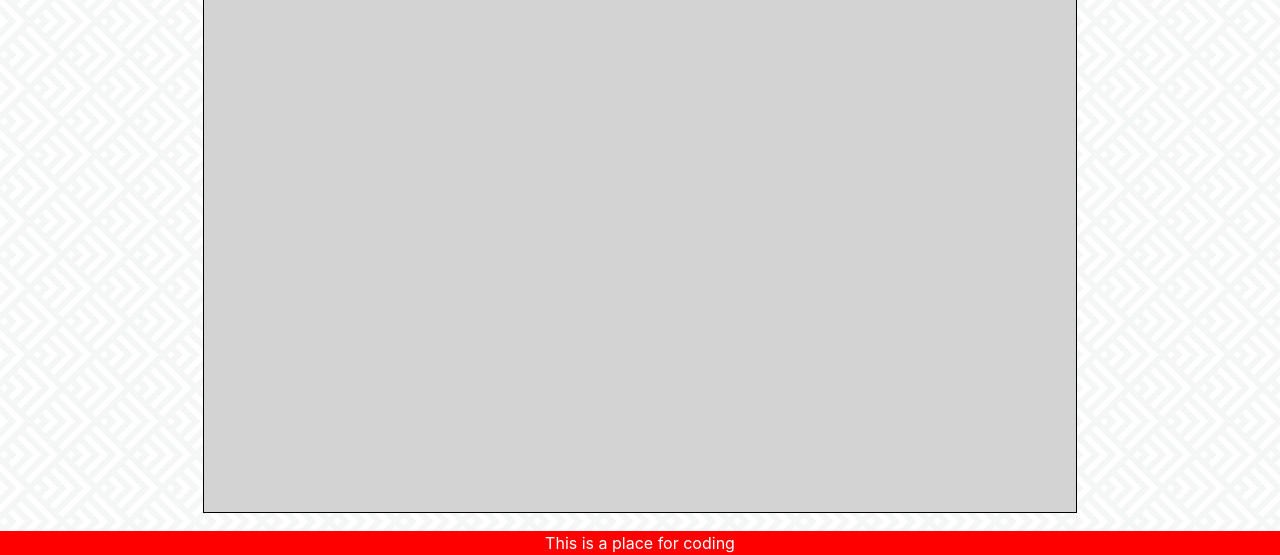
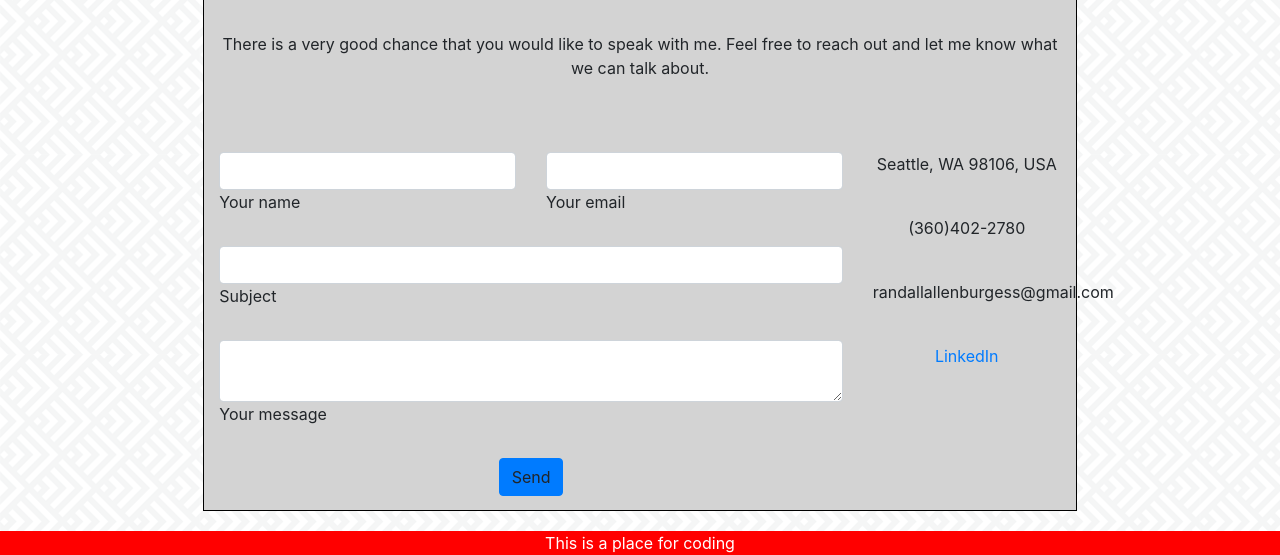
Before and after one commit to FlashOTFR/Homework8, a plain HTML site: page contact.html in a window 1280 px wide. Shown: the part 245-800 px from the top of the page. Drawn offline with nearby package versions, Linux system fonts and the light colour scheme.

Commit message:
finished contact page

```diff
--- a/contact.html
+++ b/contact.html
@@ -4,7 +4,7 @@
     <meta charset="UTF-8">
     <meta name="viewport" content="width=device-width, initial-scale=1.0">
     <meta http-equiv="X-UA-Compatible" content="ie=edge">
-    <title>Document</title>
+    <title>Contact</title>
     <link rel= 'stylesheet' href= 'style.css'>
     <link rel="stylesheet" href="https://stackpath.bootstrapcdn.com/bootstrap/4.3.1/css/bootstrap.min.css" integrity="sha384-ggOyR0iXCbMQv3Xipma34MD+dH/1fQ784/j6cY/iJTQUOhcWr7x9JvoRxT2MZw1T" crossorigin="anonymous">
 </head>
@@ -30,17 +30,121 @@
       </nav>
 
       <section>
-          <div class="row"></div>
 
           <div class="row">
                 <div class="col-md-2"></div>
+
+
                 <div class="col-md-8 center">
 
+                    <!--Section: Contact v.2-->
+<section class="mb-4">
+
+    <!--Section heading-->
+    <h1 class="h1-responsive font-weight-bold text-center my-4">Contact Me</h1>
+    <br>
+    <!--Section description-->
+    <p class="text-center w-responsive mx-auto mb-5">There is a very good chance that you would like to speak with me.  Feel free to reach out and let me know what we can talk about.</p>
+
+    <div class="row">
+
+        <!--Grid column-->
+        <div class="col-md-9 mb-md-0 mb-5">
+            <form id="contact-form" name="contact-form" action="mail.php" method="POST">
+                <br>
+                <!--Grid row-->
+                <div class="row">
+
+                    <!--Grid column-->
+                    <div class="col-md-6">
+                        <div class="md-form mb-0">
+                            <input type="text" id="name" name="name" class="form-control">
+                            <label for="name" class="">Your name</label>
+                        </div>
+                    </div>
+                    <!--Grid column-->
+
+                    <!--Grid column-->
+                    <div class="col-md-6">
+                        <div class="md-form mb-0">
+                            <input type="text" id="email" name="email" class="form-control">
+                            <label for="email" class="">Your email</label>
+                        </div>
+                    </div>
+                    <!--Grid column-->
+
                 </div>
+                <!--Grid row-->
+                <br>
+                <!--Grid row-->
+                <div class="row">
+                    <div class="col-md-12">
+                        <div class="md-form mb-0">
+                            <input type="text" id="subject" name="subject" class="form-control">
+                            <label for="subject" class="">Subject</label>
+                        </div>
+                    </div>
+                </div>
+                <!--Grid row-->
+
+                <!--Grid row-->
+                <div class="row">
+
+                    <!--Grid column-->
+                    <div class="col-md-12">
+                        <br>
+                        <div class="md-form">
+                            <textarea type="text" id="message" name="message" rows="2" class="form-control md-textarea"></textarea>
+                            <label for="message">Your message</label>
+                        </div>
+
+                    </div>
+                </div>
+                <!--Grid row-->
+
+            </form>
+            <br>
+            <div class="text-center text-md-left move">
+                <a class="btn btn-primary" onclick="document.getElementById('contact-form').submit();">Send</a>
+            </div>
+            <div class="status"></div>
+        </div>
+        <!--Grid column-->
+
+        <!--Grid column-->
+        <div class="col-md-3 text-center">
+            <ul class="list-unstyled mb-0">
+                <br>
+                <li><i class="fas fa-map-marker-alt fa-2x"></i>
+                    <p>Seattle, WA 98106, USA</p>
+                </li>
+                <br>
+                <li><i class="fas fa-phone mt-4 fa-2x"></i>
+                    <p>(360)402-2780</p>
+                </li>
+                <br>
+                <li><i class="fas fa-envelope mt-4 fa-2x"></i>
+                    <p>randallallenburgess@gmail.com</p>
+                </li>
+                <br>
+                <li><i class="fas fa-phone mt-4 fa-2x"></i>
+                    <a href='https://www.linkedin.com/in/randall-burgess-a93a8451/'>LinkedIn</a>
+                </li>
+            </ul>
+        </div>
+        <!--Grid column-->
+
+    </div>
+
+</section>
+<!--Section: Contact v.2-->
+                </div>
+
+
+
                 <div class="col-md-2"></div>
           </div>
 
-          <div class="row"></div>
       </section>
 
       <footer class='footer'>
--- a/style.css
+++ b/style.css
@@ -1,8 +1,9 @@
 .center {
     margin-top: 100px;
     border: solid black 1px;
-    padding: 300px;
     background-color: lightgray;
+    width: 100%;
+    height: 600px;
 }
 .footer {
     position: fixed;
@@ -17,3 +18,8 @@
   body {
       background-image: url(./assets/spikes.png);
   }
+
+  .move {
+      display:flex;
+      justify-content: center;
+  }
```
Also changed, not shown: portfolio.html (+1 -1 lines).
